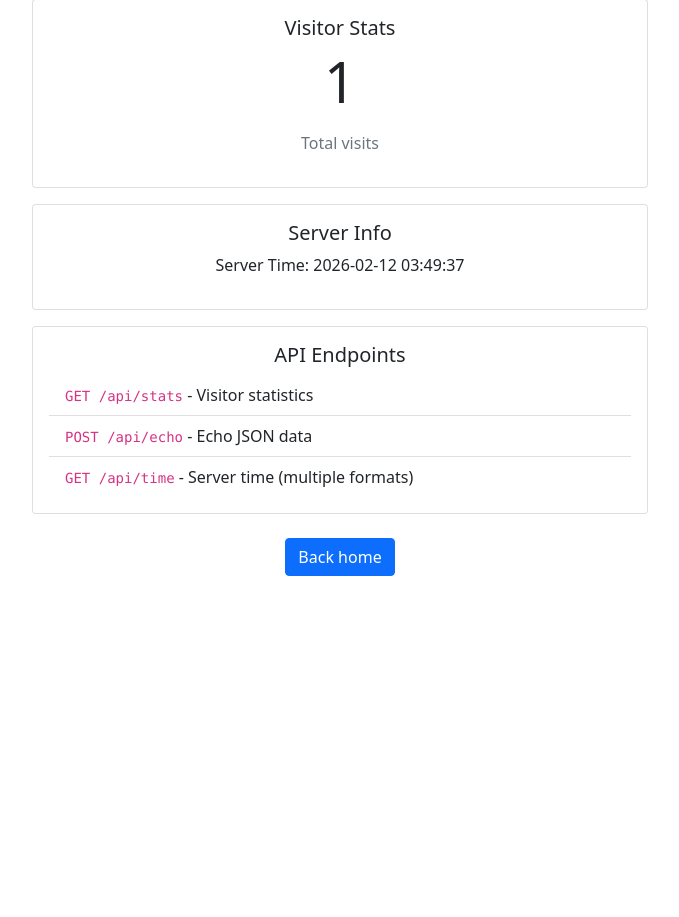
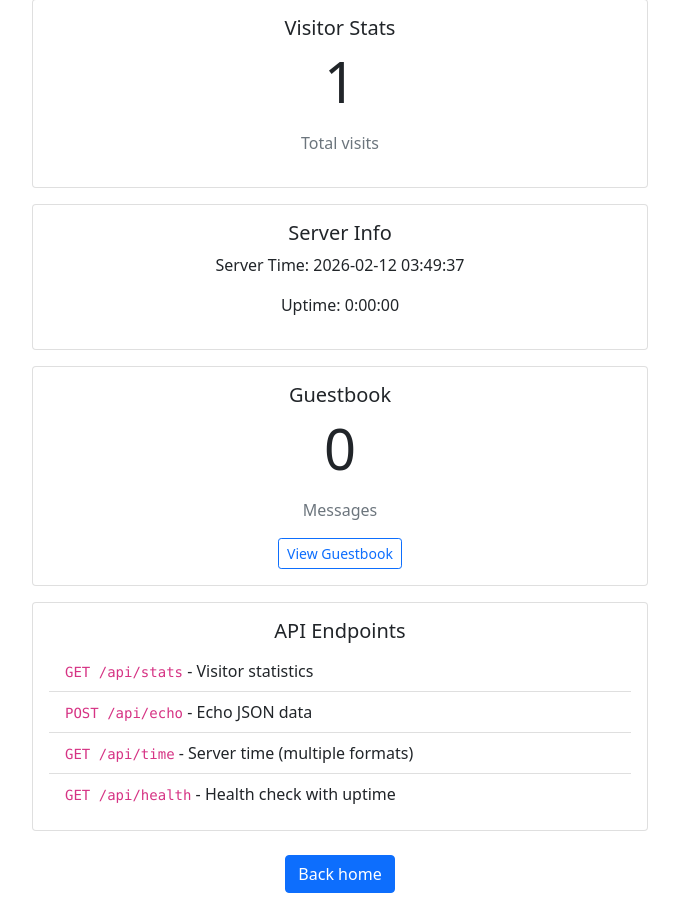
Before and after one commit to stevenernst131/embr-test-apps, a Flask app: page /dashboard in a window 1280 px wide. Shown: the part 89-1006 px from the top of the page, without its empty margins (300-979 px from the left). Before the commit the page ends 665 px from the top, so only its background shows below. Run offline with Flask 3, Linux system fonts and the light colour scheme; some libraries are stand-ins or nearby versions.

Commit message:
Add guestbook, health endpoint, uptime tracking

```diff
--- a/app.py
+++ b/app.py
@@ -6,8 +6,10 @@ from flask import (Flask, redirect, render_template, request,
 
 app = Flask(__name__)
 
-# In-memory visitor counter
+# In-memory state
 visitor_count = 0
+guestbook = []
+app_start_time = datetime.now()
 
 
 @app.route('/')
@@ -34,11 +36,32 @@ def hello():
        print('Request for hello page received with no name or blank name -- redirecting')
        return redirect(url_for('index'))
 
+@app.route('/guestbook')
+def guestbook_page():
+    """Guestbook page where visitors can leave messages."""
+    return render_template('guestbook.html', messages=guestbook)
+
+@app.route('/guestbook/sign', methods=['POST'])
+def sign_guestbook():
+    """Add a message to the guestbook."""
+    name = request.form.get('name', 'Anonymous')
+    message = request.form.get('message', '')
+    if message.strip():
+        guestbook.append({
+            'name': name,
+            'message': message,
+            'timestamp': datetime.now().strftime('%Y-%m-%d %H:%M:%S')
+        })
+    return redirect(url_for('guestbook_page'))
+
 @app.route('/api/stats')
 def stats():
     """API endpoint returning visitor stats as JSON."""
+    uptime = datetime.now() - app_start_time
     return jsonify({
         'visitor_count': visitor_count,
+        'guestbook_entries': len(guestbook),
+        'uptime_seconds': int(uptime.total_seconds()),
         'server_time': datetime.now().isoformat(),
         'status': 'healthy'
     })
@@ -62,11 +85,24 @@ def server_time():
         'unix': int(now.timestamp())
     })
 
+@app.route('/api/health')
+def health():
+    """Health check endpoint."""
+    uptime = datetime.now() - app_start_time
+    return jsonify({
+        'status': 'ok',
+        'uptime': str(uptime).split('.')[0],
+        'started_at': app_start_time.isoformat()
+    })
+
 @app.route('/dashboard')
 def dashboard():
     """Dashboard page showing stats and server info."""
+    uptime = datetime.now() - app_start_time
     return render_template('dashboard.html',
                            visit_count=visitor_count,
+                           guestbook_count=len(guestbook),
+                           uptime=str(uptime).split('.')[0],
                            server_time=datetime.now().strftime('%Y-%m-%d %H:%M:%S'))
 
 
--- a/templates/dashboard.html
+++ b/templates/dashboard.html
@@ -21,6 +21,15 @@
                     <div class="card-body">
                         <h5 class="card-title">Server Info</h5>
                         <p>Server Time: {{ server_time }}</p>
+                        <p>Uptime: {{ uptime }}</p>
+                    </div>
+                </div>
+                <div class="card my-3">
+                    <div class="card-body">
+                        <h5 class="card-title">Guestbook</h5>
+                        <p class="display-4">{{ guestbook_count }}</p>
+                        <p class="text-muted">Messages</p>
+                        <a href="{{ url_for('guestbook_page') }}" class="btn btn-outline-primary btn-sm">View Guestbook</a>
                     </div>
                 </div>
                 <div class="card my-3">
@@ -30,6 +39,7 @@
                             <li class="list-group-item"><code>GET /api/stats</code> - Visitor statistics</li>
                             <li class="list-group-item"><code>POST /api/echo</code> - Echo JSON data</li>
                             <li class="list-group-item"><code>GET /api/time</code> - Server time (multiple formats)</li>
+                            <li class="list-group-item"><code>GET /api/health</code> - Health check with uptime</li>
                         </ul>
                     </div>
                 </div>
--- a/templates/index.html
+++ b/templates/index.html
@@ -28,6 +28,7 @@
         <div class="col-md-6 mx-auto text-center mt-4">
             <p class="text-muted">Visitors: {{ visit_count }} | Server time: {{ server_time }}</p>
             <a href="{{ url_for('dashboard') }}" class="btn btn-outline-secondary btn-sm">Dashboard</a>
+            <a href="{{ url_for('guestbook_page') }}" class="btn btn-outline-secondary btn-sm">Guestbook</a>
         </div>
      </main>
    </body>
```
Also changed, not shown: templates/guestbook.html (added, +47 -0 lines).
